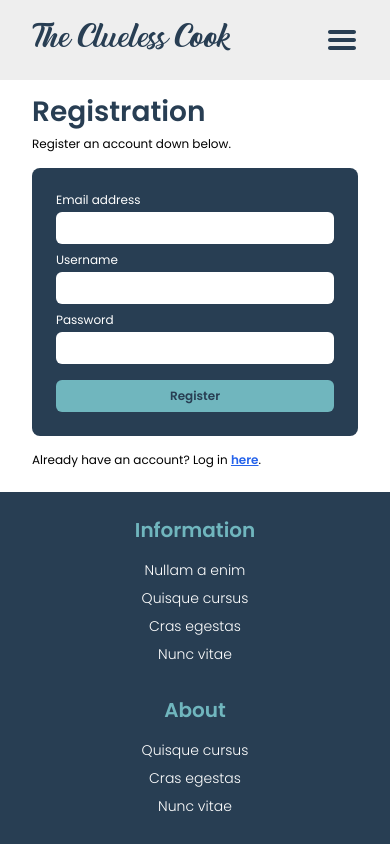
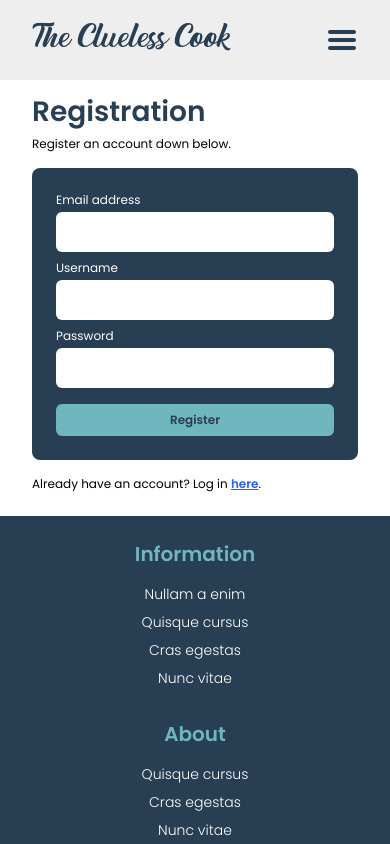
Before and after one commit to ronald-it/the-clueless-cook, a Next.js app: page /register in a window 390 px wide. Shown: the top 844 px of the page. Built offline with nearby package versions, Linux system fonts and the light colour scheme; what @savvywombat/tailwindcss-grid-areas, @savvywombat/tailwindcss-grid-named-lines would draw is missing.

Commit message:
Fix for zoom in issue when clicking on select or input field has been implemented.

```diff
--- a/src/app/calculator/page.js
+++ b/src/app/calculator/page.js
@@ -111,7 +111,7 @@ export default function Calculator() {
                       type='search'
                       id='product'
                       placeholder='Barcode / product'
-                      className='border-[0.1rem] border-black text-xs rounded w-full placeholder:text-xs placeholder:text-gray-600 lg:text-base lg:placeholder:text-base p-2'
+                      className='border-[0.1rem] border-black rounded w-full placeholder:text-gray-600 p-2'
                       onChange={handleProductInput}
                     />
                     <button className='h-full w-5 absolute right-4' type='submit'>
@@ -181,7 +181,7 @@ export default function Calculator() {
 
             <section>
               <form
-                className='flex justify-between sm:justify-start text-xs lg:text-base gap-x-2 sm:gap-x-4 h-8 [&>*]:h-full [&>*]:flex [&>*]:items-center'
+                className='flex justify-between sm:justify-start gap-x-2 sm:gap-x-4 h-8 [&>*]:h-full [&>*]:flex [&>*]:items-center'
                 onSubmit={handleCalculation}
               >
                 <label className='flex items-center' htmlFor='amount'>
--- a/src/app/login/page.js
+++ b/src/app/login/page.js
@@ -64,7 +64,7 @@ export default function Login() {
               name='username'
               id='username'
               type='text'
-              className='rounded-md py-2 text-black px-2'
+              className='rounded-md text-base py-2 text-black px-2'
               onChange={handleChange}
               value={login.username}
             />
@@ -75,7 +75,7 @@ export default function Login() {
               name='password'
               id='password'
               type='password'
-              className='rounded-md py-2 text-black px-2'
+              className='rounded-md text-base py-2 text-black px-2'
               onChange={handleChange}
               value={login.password}
             />
--- a/src/app/page.js
+++ b/src/app/page.js
@@ -302,7 +302,7 @@ export default function Home() {
                 <input
                   name='recipe'
                   id='recipe'
-                  className='w-full pl-2.5 pr-12 lg:pr-6 py-3.5 rounded font-light text-sm lg:h-full disabled:bg-white disabled:opacity-50'
+                  className='w-full pl-2.5 pr-12 lg:pr-6 py-3.5 rounded font-light text-base lg:h-full disabled:bg-white disabled:opacity-50'
                   type='search'
                   placeholder='Recipe search'
                   onChange={handleSearchChange}
--- a/src/app/register/page.js
+++ b/src/app/register/page.js
@@ -64,7 +64,7 @@ export default function Register() {
               name='email'
               id='email'
               type='email'
-              className='rounded-md py-2 text-black px-2'
+              className='rounded-md text-base py-2 text-black px-2'
               onChange={handleChange}
               value={registration.email}
             />
@@ -75,7 +75,7 @@ export default function Register() {
               name='username'
               id='username'
               type='text'
-              className='rounded-md py-2 text-black px-2'
+              className='rounded-md text-base py-2 text-black px-2'
               onChange={handleChange}
               value={registration.username}
             />
@@ -86,7 +86,7 @@ export default function Register() {
               name='password'
               id='password'
               type='password'
-              className='rounded-md py-2 text-black px-2'
+              className='rounded-md text-base py-2 text-black px-2'
               onChange={handleChange}
               value={registration.password}
             />
--- a/src/components/SelectMenu/SelectMenu.js
+++ b/src/components/SelectMenu/SelectMenu.js
@@ -14,8 +14,8 @@ export default function SelectMenu({ name, id, defaultValue, onChange, options,
           ...baseStyles,
           height: '3rem',
           fontWeight: 300,
-          fontSize: '0.875rem',
-          lineHeight: '1.25rem',
+          fontSize: '1rem',
+          lineHeight: '1.5rem',
           opacity: isDisabled ? 0.5 : 1,
         }),
         indicatorSeparator: () => ({
```
